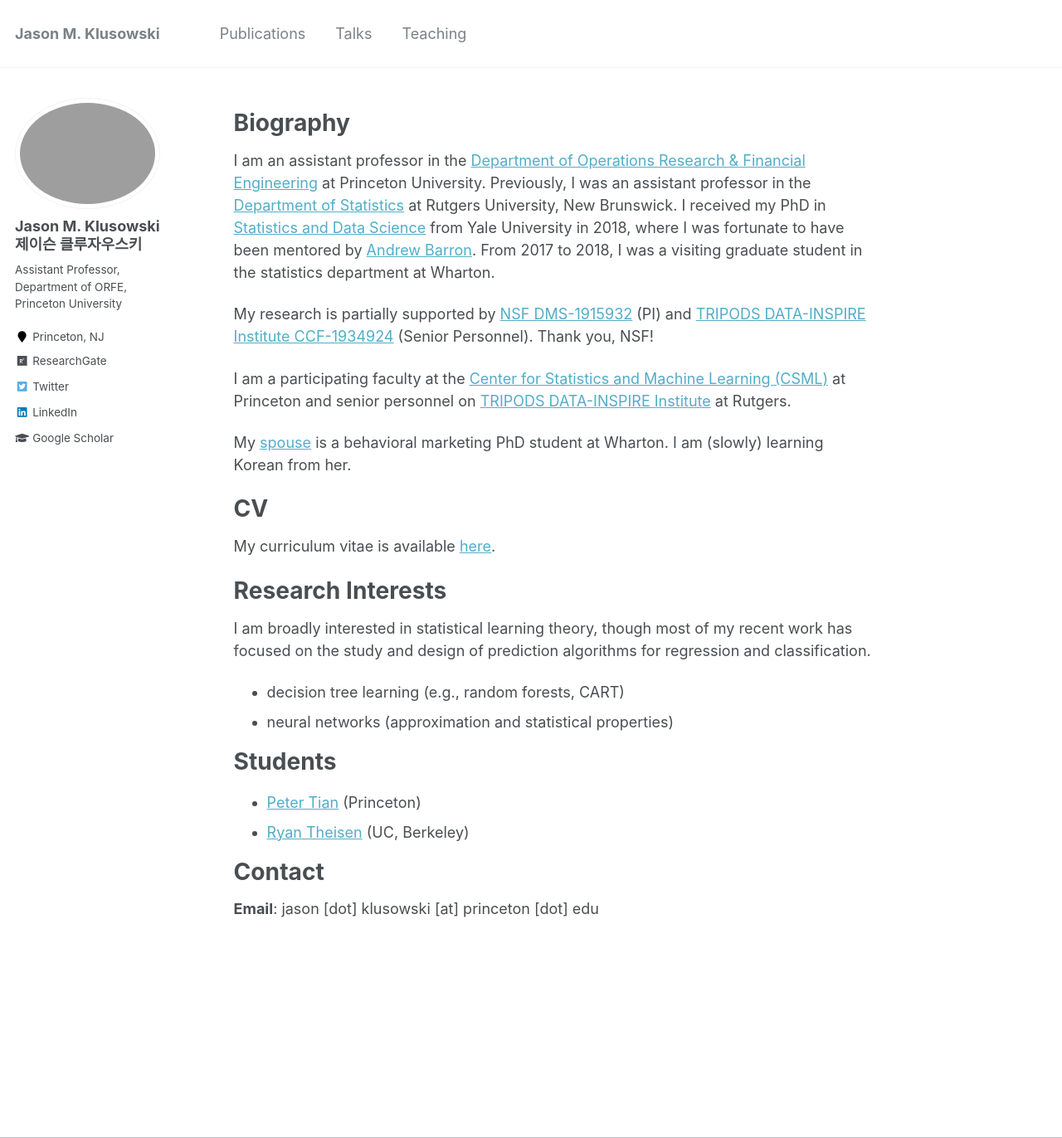
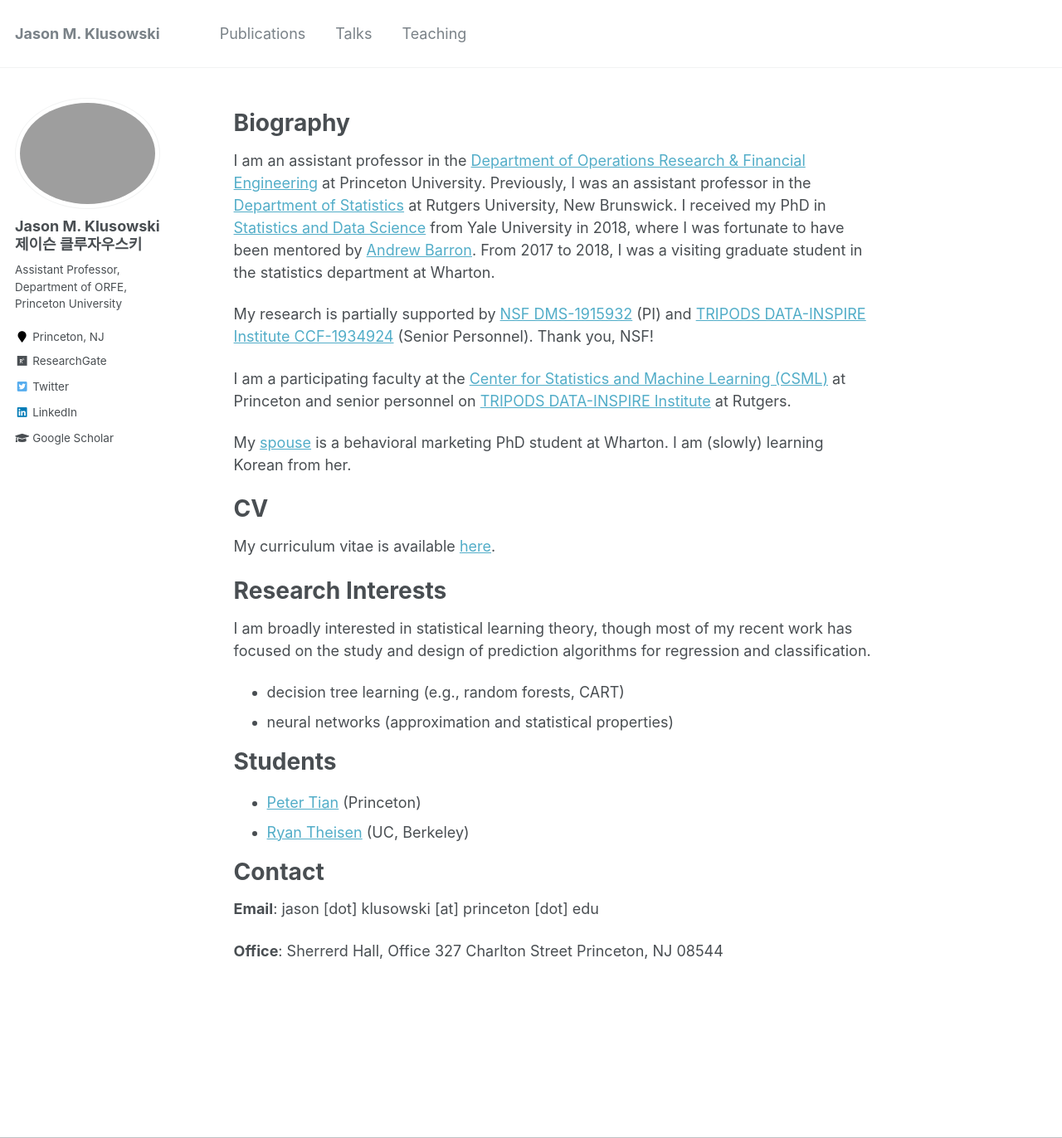
Before and after one commit to jasonklusowski/jasonklusowski.github.io, a Jekyll site: the page built from _pages/about.md, in a window 1280 px wide and 1372 px high. Shown: the whole window at 83% size. Built offline with Jekyll 4.4.1, drawn with Linux system fonts in a browser that asks for light colours.

Commit message:
Update about.md

```diff
--- a/_pages/about.md
+++ b/_pages/about.md
@@ -43,3 +43,7 @@ Contact
 ======
 
  **Email**: jason [dot] klusowski [at] princeton [dot] edu<br />
+
+  **Office**: Sherrerd Hall, Office 327
+Charlton Street
+Princeton, NJ 08544
```
